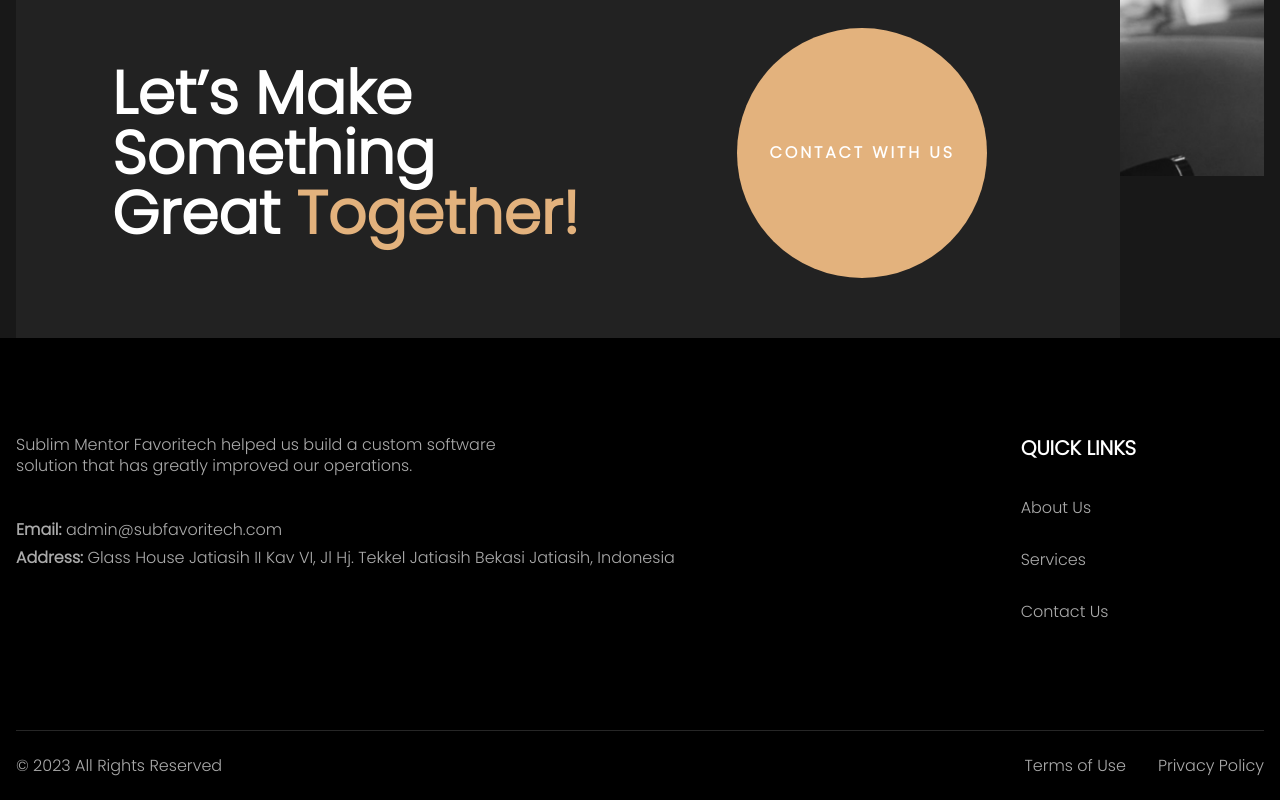
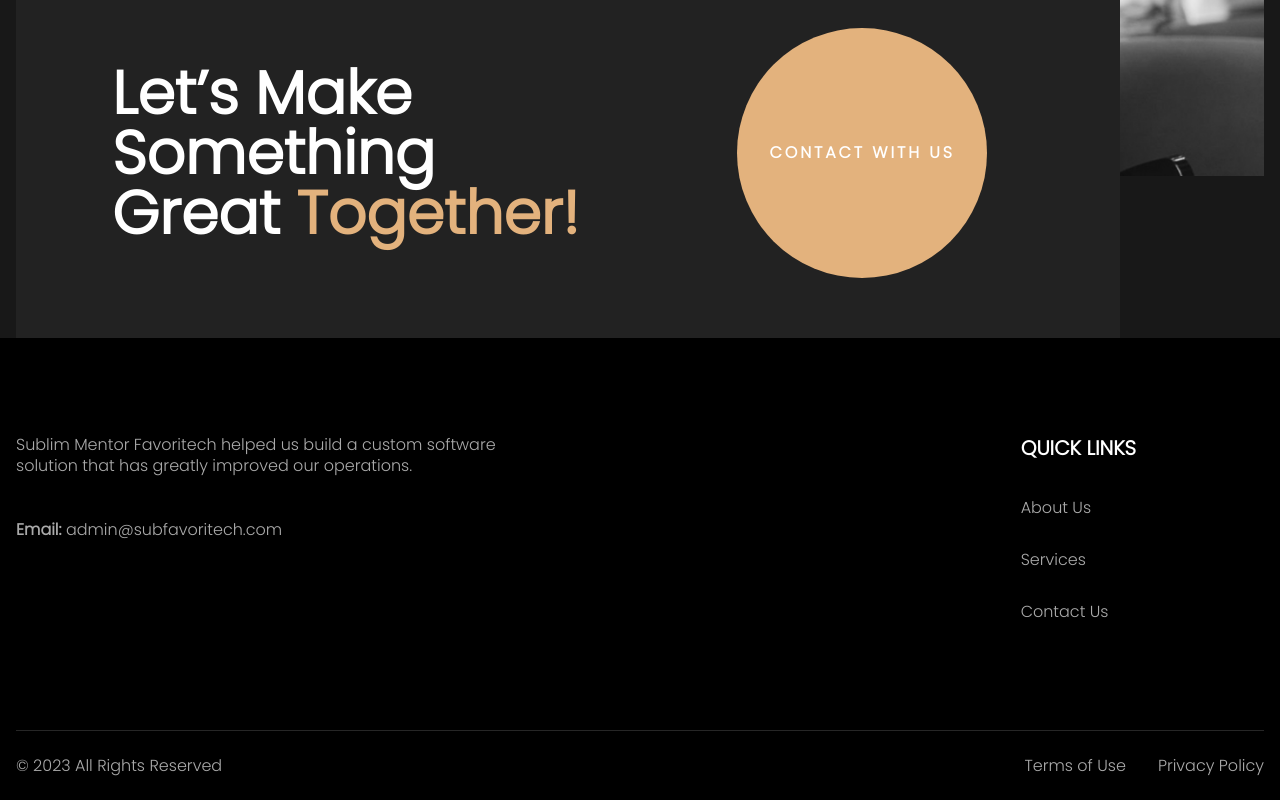
Before and after one commit to favoritech/sublim, a React (Create React App) app: page / in a window 1280 px wide. Shown: the part 4492-5292 px from the top of the page. Built offline with nearby package versions, Linux system fonts and the light colour scheme.

Commit message:
Update Footer.jsx

```diff
--- a/src/components/footer/Footer.jsx
+++ b/src/components/footer/Footer.jsx
@@ -8,10 +8,7 @@ const Footer = () => {
               Sublim Mentor Favoritech helped us build a custom software solution that has greatly improved our operations.
             </p>
             <div className="text-center sm:text-left text-[#aaa] text-base font-medium leading-7 pt-10">
-              {/* <p><strong>Owner:</strong> Sonya Hardlist Hariandja</p> */}
               <p><strong>Email:</strong> admin@subfavoritech.com</p>
-              {/* <p><strong>Phone:</strong> +62 82160905492</p> */}
-              <p><strong>Address:</strong> Glass House Jatiasih II Kav VI, Jl Hj. Tekkel Jatiasih Bekasi Jatiasih, Indonesia</p>
             </div>
           </div>
           <div className="md:pr-32 text-center sm:text-left">
```
